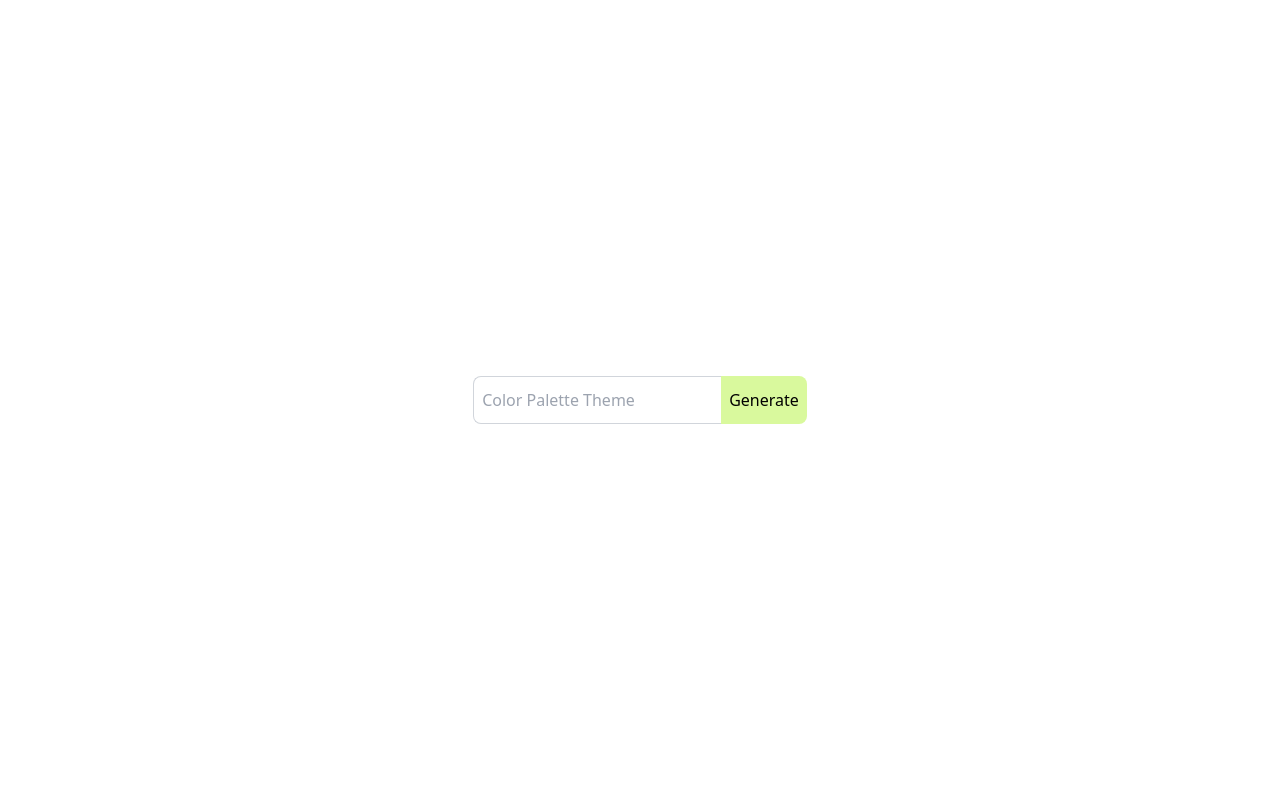
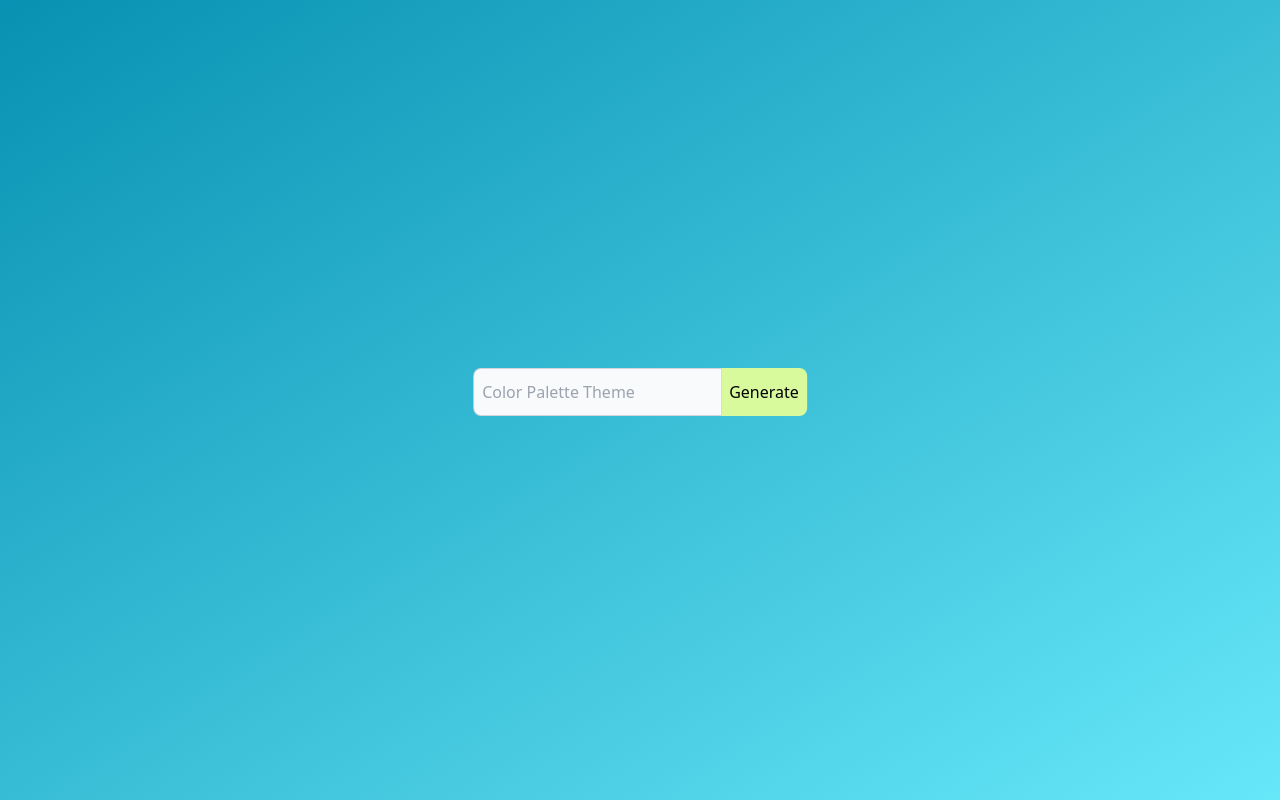
Before and after one commit to jake-waldron/AI-Color-Palette-Generator, a Next.js app: page / in a window 1280 px wide. Built offline with nearby package versions, Linux system fonts and the light colour scheme.

Commit message:
working example

```diff
--- a/src/pages/api/generate.ts
+++ b/src/pages/api/generate.ts
@@ -1,14 +1,7 @@
 // Next.js API route support: https://nextjs.org/docs/api-routes/introduction
-import type { NextApiRequest, NextApiResponse } from 'next';
-import { Configuration, CreateChatCompletionResponse, OpenAIApi } from 'openai';
-import 'dotenv/config';
-
-type API_RESPONSE = {
-	colors: {
-		code: string;
-		description: string;
-	}[];
-};
+import type { NextApiRequest, NextApiResponse } from "next";
+import { Configuration, CreateChatCompletionResponse, OpenAIApi } from "openai";
+import "dotenv/config";
 
 const config = new Configuration({
   apiKey: process.env.apiKey,
@@ -16,47 +9,55 @@ const config = new Configuration({
 
 const openai = new OpenAIApi(config);
 
-export default async function handler(req: NextApiRequest, res: NextApiResponse) {
+export default async function handler(
+  req: NextApiRequest,
+  res: NextApiResponse
+) {
   console.log(req.method);
 
-	if (req.method !== 'POST') {
-		console.log('invalid method');
-		res.status(405).json({ error: 'Method not allowed' });
+  if (req.method !== "POST") {
+    console.log("invalid method");
+    res.status(405).json({ error: "Method not allowed" });
     return;
   }
   const { input } = req.body;
   if (!input) {
-		console.log('invalid input');
-		return res.status(400).json({ error: 'Invalid input' });
+    console.log("invalid input");
+    return res.status(400).json({ error: "Invalid input" });
   }
   console.log(input);
   const colors = await generateColors(input);
+
   return res.status(200).json(colors);
 }
 
 async function generateColors(input: string) {
   const completion = await openai.createChatCompletion({
-		model: 'gpt-3.5-turbo',
+    model: "gpt-3.5-turbo",
     messages: [
       {
-				role: 'user',
+        role: "user",
         // content: 'The top 10 best cities, and one sentence why, to live in America are: ',
-				content: `Generate at least four colors based on the input: "${input}". The colors should be in the format of hex codes. The descritpion should be a sentence that describes the color. Return a json object with the format of {colors: [{code: '#000000', description: "...."}]}`,
+        content: `Generate a minimum of four, but up to eight, colors based on the input: "${input}". The colors should be in the format of hex codes. The descritpion should be a sentence that describes the color. Return a json object with the format of {colors: [{code: '#000000', description: "...."}]}`,
       },
     ],
     max_tokens: 1000,
   });
 
   const response = completion?.data?.choices[0]?.message?.content;
-	if (!response || !isJSON(response)) {
-		console.log('invalid response');
-		return;
+  if (
+    !response ||
+    !isJSON(response) ||
+    response.startsWith("As an AI langauge model,")
+  ) {
+    console.log(response);
+    console.log("invalid response");
+    return { code: "ERROR", description: response };
   }
 
-	const parsedResponse = JSON.parse(response);
-	const colorCodes = parsedResponse.colors.map((color: { code: string; description: string }) => color.code);
-	console.log(colorCodes);
-	return colorCodes;
+  const { colors } = JSON.parse(response);
+  console.log(colors);
+  return colors;
 }
 
 function isJSON(str: string) {
--- a/src/pages/index.tsx
+++ b/src/pages/index.tsx
@@ -1,39 +1,123 @@
-import { useState } from 'react';
+import { type } from "os";
+import { useEffect, useState } from "react";
+import { useQuery } from "react-query";
+
+async function getColors(input: string) {
+  const res = await fetch("/api/generate", {
+    method: "POST",
+    headers: {
+      "Content-Type": "application/json",
+    },
+    body: JSON.stringify({ input }),
+  });
+  return res.json();
+}
 
 export default function Home() {
-	const [colors, setColors] = useState<string[]>([]);
+  const [isLoading, setIsLoading] = useState<boolean>(false);
+  const [colors, setColors] = useState([]);
 
   async function handleSubmit(e: React.FormEvent<HTMLFormElement>) {
     e.preventDefault();
     const formData = new FormData(e.currentTarget);
-		const userInput = formData.get('userInput');
+    const userInput = formData.get("userInput");
+    setIsLoading(true);
     try {
-			const res = await fetch('/api/generate', {
-				method: 'POST',
-				headers: {
-					'Content-Type': 'application/json',
-				},
-				body: JSON.stringify({ input: userInput }),
-			});
-			const data = await res.json();
-			console.log(data);
-			// setColors(data);
+      const colors = await getColors(userInput as string);
+      console.log(colors);
+      if (colors.code === "ERROR") {
+        setColors([]);
+        setIsLoading(false);
+        return alert(colors.description);
+      }
+      setColors(colors);
     } catch (err) {
       console.log(err);
+      alert(err);
     }
+    setIsLoading(false);
   }
 
   return (
-		<main className={`flex min-h-screen flex-col items-center justify-center`}>
-			<form className={`flex h-12 z-50`} onSubmit={handleSubmit}>
-				<input
-					type='text'
-					placeholder='Color Palette Theme'
-					className={`h-12 p-2 border border-gray-300 rounded-l-lg border-r-0`}
-					name='userInput'
-				/>
-				<button className='bg-lime-200 h-full rounded-r-lg p-2'>Generate</button>
-			</form>
+    <main className="min-w-screen min-h-screen bg-gradient-to-br from-cyan-600 to-cyan-300">
+      <div className="absolute left-1/2 top-1/2 flex -translate-x-1/2 -translate-y-1/2 flex-col items-center ">
+        {isLoading ? <Loading /> : <UserInput handleSubmit={handleSubmit} />}
+      </div>
+      {colors && <Background colors={colors} />}
     </main>
   );
 }
+
+function UserInput({
+  handleSubmit,
+}: {
+  handleSubmit: (e: React.FormEvent<HTMLFormElement>) => void;
+}) {
+  return (
+    <form className={`z-50 mb-4 flex h-12`} onSubmit={handleSubmit}>
+      <input
+        type="text"
+        placeholder="Color Palette Theme"
+        className={`h-12 rounded-l-lg border border-r-0 border-gray-300 bg-slate-50 p-2`}
+        name="userInput"
+      />
+      <button className="h-full rounded-r-lg bg-lime-200 p-2 disabled:opacity-50">
+        Generate
+      </button>
+    </form>
+  );
+}
+
+function Loading() {
+  return (
+    <div className={`rounded-xl bg-slate-50`}>
+      <p className="p-4 ">Generating Color Palette...</p>
+    </div>
+  );
+}
+
+function Background({
+  colors,
+}: {
+  colors: { code: string; description: string }[];
+}) {
+  return (
+    <div
+      className={`z-0 flex min-h-full min-w-full items-center justify-center`}
+    >
+      {colors.map((color) => (
+        <ColorPanel color={color} key={color.code} />
+      ))}
+    </div>
+  );
+}
+
+function ColorPanel({
+  color,
+}: {
+  color: { code: string; description: string };
+}) {
+  const [isHovering, setIsHovering] = useState<boolean>(false);
+
+  return (
+    <div
+      className={`flex min-h-screen w-full flex-col items-center justify-end text-center 	hover:cursor-pointer `}
+      style={{ backgroundColor: color.code }}
+      onClick={() => navigator.clipboard.writeText(color.code)}
+      onMouseEnter={() => setIsHovering(true)}
+      onMouseLeave={() => setIsHovering(false)}
+      title="Click to copy color code"
+    >
+      {isHovering && (
+        <div className="m-4 rounded-xl bg-slate-100 bg-opacity-50 p-4 text-slate-800">
+          <p className="mx-4 py-4 text-xl drop-shadow-sm">
+            {color.description}
+          </p>
+          <p className="justify-self-end py-4 text-2xl drop-shadow-sm">
+            {color.code}
+          </p>
+        </div>
+      )}
+    </div>
+  );
+}
```
Lines whose indentation alone changed are shown as unchanged.
